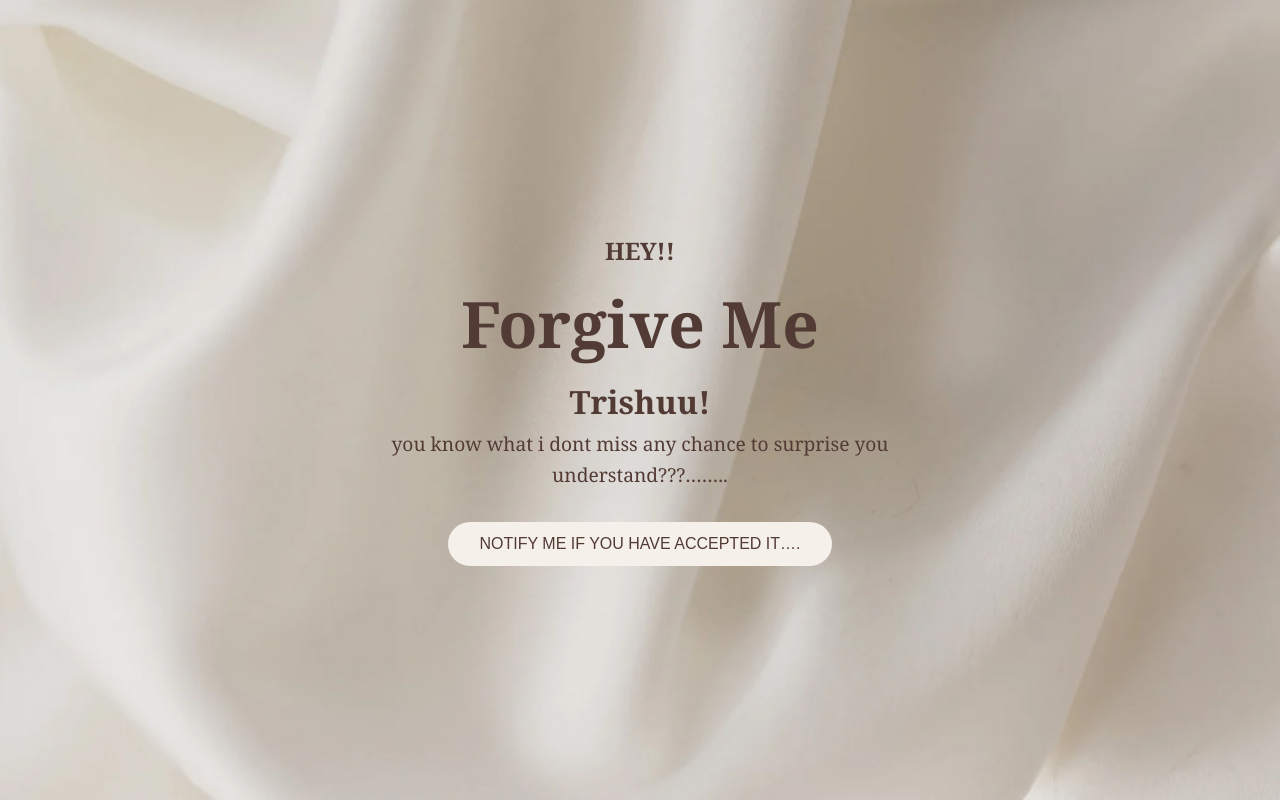
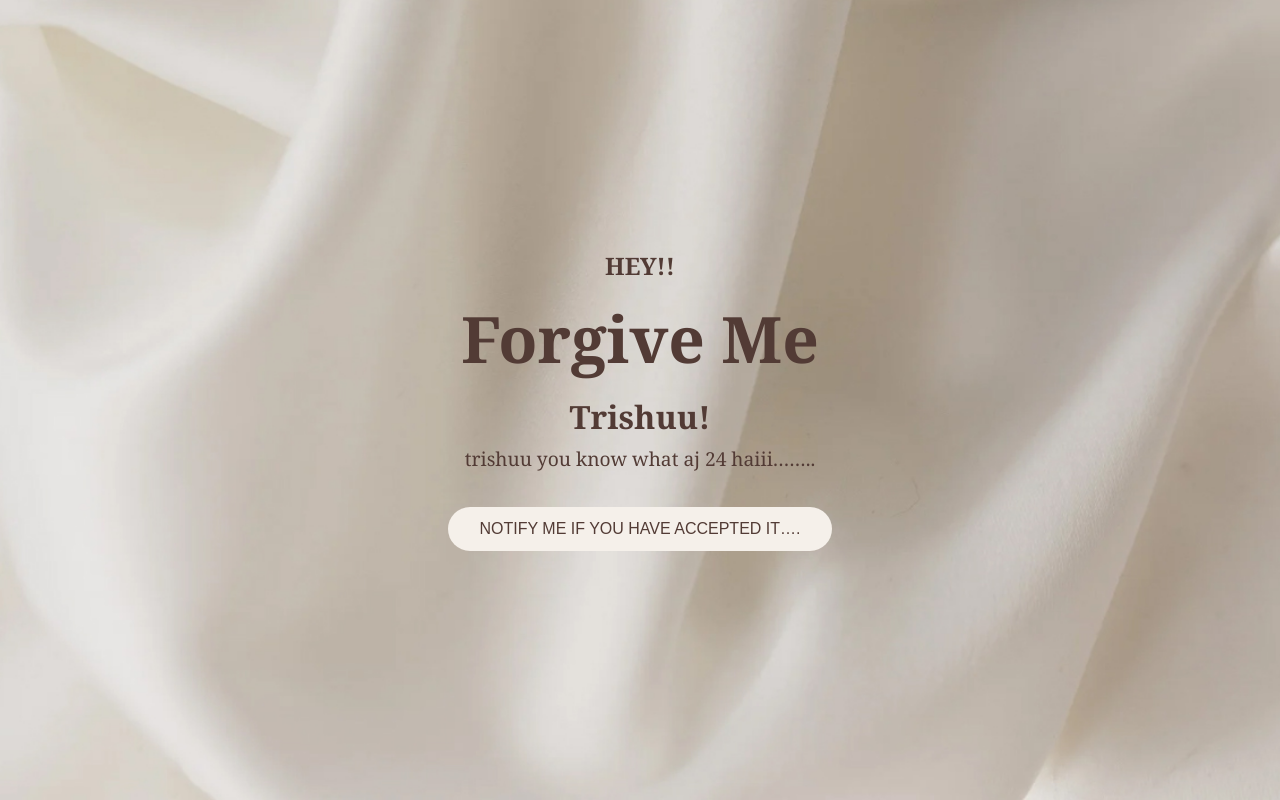
Before and after one commit to harshl15/my-website, a plain HTML site: page index.html in a window 1280 px wide. Drawn offline with Linux system fonts and the light colour scheme.

Commit message:
Update index.html

```diff
--- a/index.html
+++ b/index.html
@@ -11,7 +11,7 @@
         <header>HEY!!</header>
         <h1>Forgive Me</h1>
         <h2>Trishuu!</h2>
-        <p>you know what i dont miss any chance to surprise you understand???……..</p>
+        <p>trishuu you know what aj 24 haiii……..</p>
         <a href="https://wa.me/919670676930?text=Hii!!" target="_blank">
             <button>NOTIFY ME IF YOU HAVE ACCEPTED IT….</button>
         </a>
```
